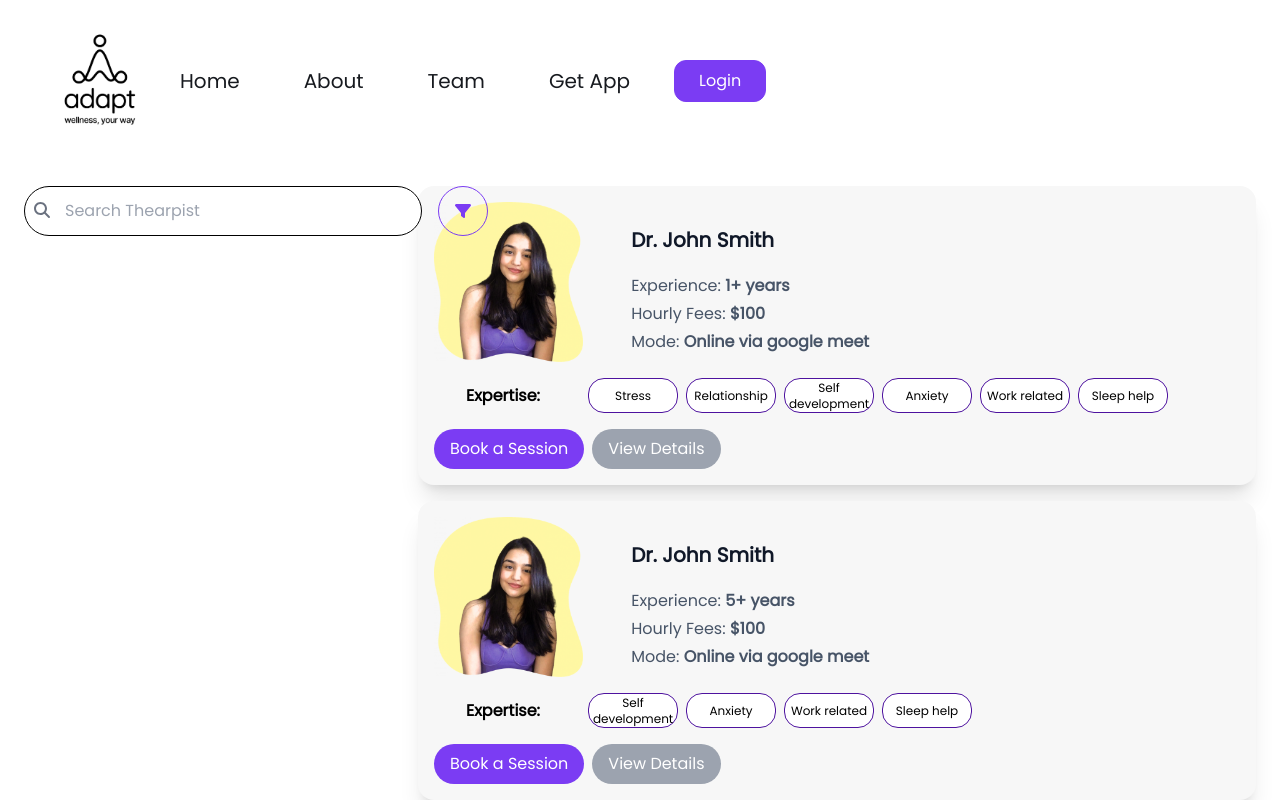
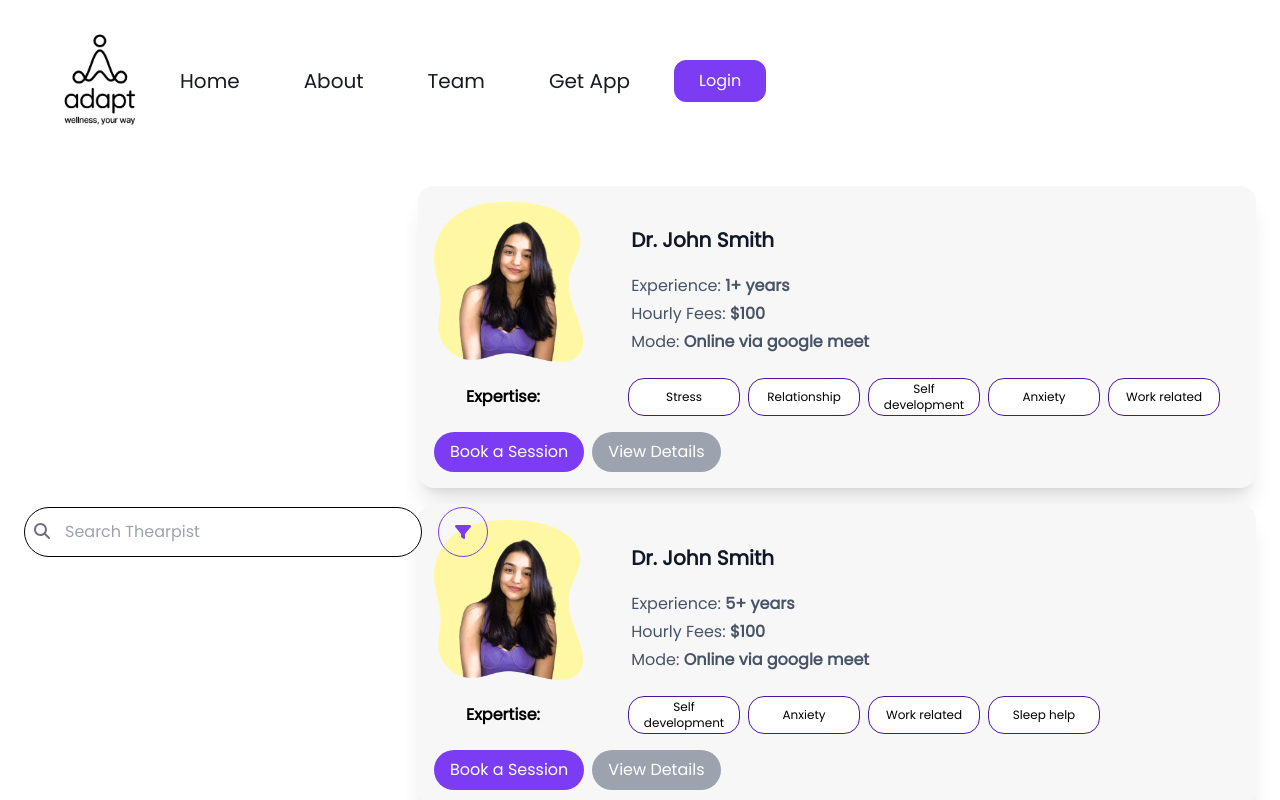
Before and after one commit to ShriramMehta/horizon-landing-page, a React (Create React App) app: page /therapist in a window 1280 px wide. Shown: the top 800 px of the page. Built offline with nearby package versions, Linux system fonts and the light colour scheme.

Commit message:
therapist

```diff
--- a/src/pages/profile/Thearpist/Therapist.js
+++ b/src/pages/profile/Thearpist/Therapist.js
@@ -17,6 +17,7 @@ const TherapistData = [
       "Anxiety",
       "Work related",
       "Sleep help",
+      "Anxiety",
     ],
   },
   {
@@ -116,8 +117,8 @@ const Therapist = () => {
   };
 
   return (
-    <div className="mx-auto p-3 max-w-screen-xl h-full flex flex-row gap-20 mx-auto">
-      <div className="p-3 flex flex-row gap-4 w-1/4 h-fit">
+    <div className="mx-auto p-3 max-w-screen-xl h-full flex flex-row gap-20 mx-auto items-center">
+      <div className="p-3 flex flex-row gap-4 w-1/4 pb-24">
         <div className="relative">
           <input
             placeholder="Search Thearpist"
@@ -141,7 +142,7 @@ const Therapist = () => {
           <FilterModal closeModal={setOpenModal} applyFilters={applyFilters} />
         )}
       </div>
-      <div className="flex p-3 flex-row gap-8 md:gap-4 justify-center xl:justify-center flex-wrap w-full">
+      <div className="overflow-auto h-screen flex p-3 flex-row gap-8 md:gap-4 justify-center xl:justify-center flex-wrap w-full">
         {filteredTherapists.length > 0
           ? filteredTherapists.map((item, idx) => (
             <div
@@ -173,12 +174,12 @@ const Therapist = () => {
               <div className="px-4">
                 <div className="flex gap-4 items-center">
                 <h1 className="text-black font-semibold mx-8">Expertise:</h1>
-                <div className="flex flex-wrap gap-2 w-full">
-                  {item.special.map((specialization, index) => (
+                <div className="ml-10 flex flex-wrap gap-2 w-full">
+                  {item.special.slice(0, 5).map((specialization, index) => (
                     <div
                       key={index}
                       className={
-                        "cursor-pointer max-w-[90px] w-full max-h-[35px] h-full rounded-[16px] flex justify-center items-center py-[12px] px-[4px] border-[1px] bg-white text-black border-[#4E139F]"
+                        "cursor-pointer max-w-[112px] w-full max-h-[38px] h-full rounded-[16px] flex justify-center items-center py-[12px] px-[4px] border-[1px] bg-white text-black border-[#4E139F]"
                       }
                     >
                       <p className="text-xs text-black font-medium text-[#344054] text-center">
@@ -236,12 +237,12 @@ const Therapist = () => {
                   <div className="px-4">
                     <div className="flex gap-4 items-center">
                     <h1 className="text-black font-semibold mx-8">Expertise:</h1>
-                    <div className="flex flex-wrap gap-2 w-full">
-                      {item.special.map((specialization, index) => (
+                    <div className="ml-10 flex flex-wrap gap-2 w-full">
+                      {item.special.slice(0, 5).map((specialization, index) => (
                         <div
                           key={index}
                           className={
-                            "cursor-pointer max-w-[90px] w-full max-h-[35px] h-full rounded-[16px] flex justify-center items-center py-[12px] px-[4px] border-[1px] bg-white text-black border-[#4E139F]"
+                            "cursor-pointer max-w-[112px] max-h-[38px] w-full h-full rounded-[16px] flex justify-center items-center py-[12px] px-[4px] border-[1px] bg-white text-black border-[#4E139F]"
                           }
                         >
                           <p className="text-xs text-black font-medium text-[#344054] text-center">
```
